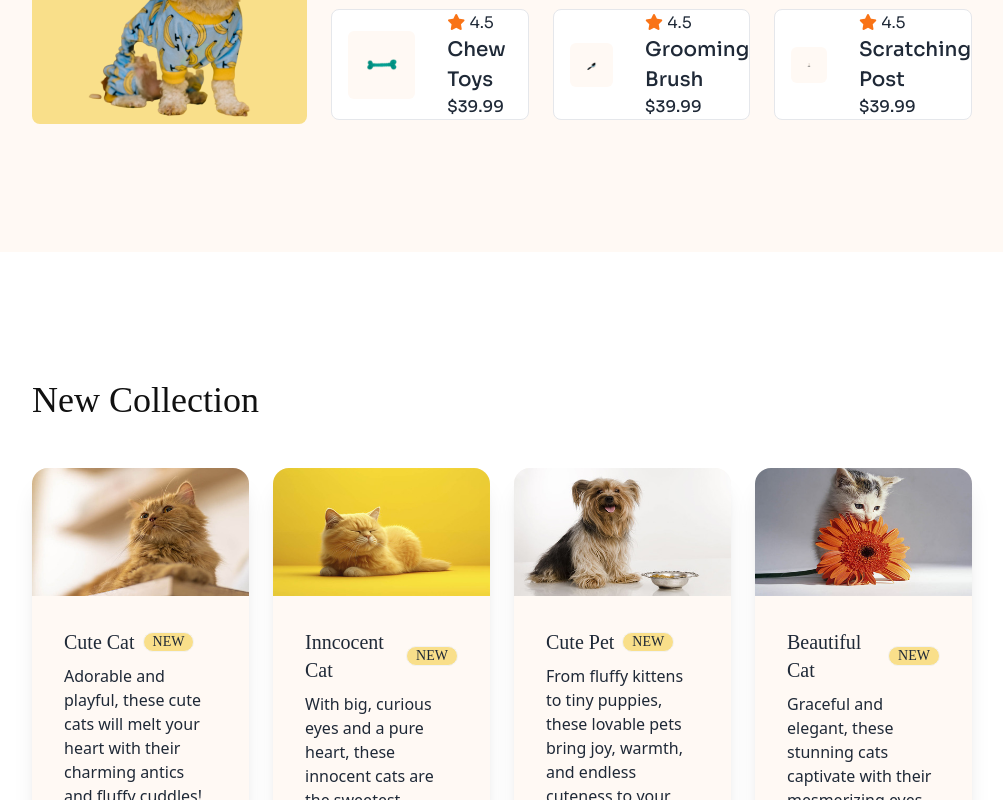
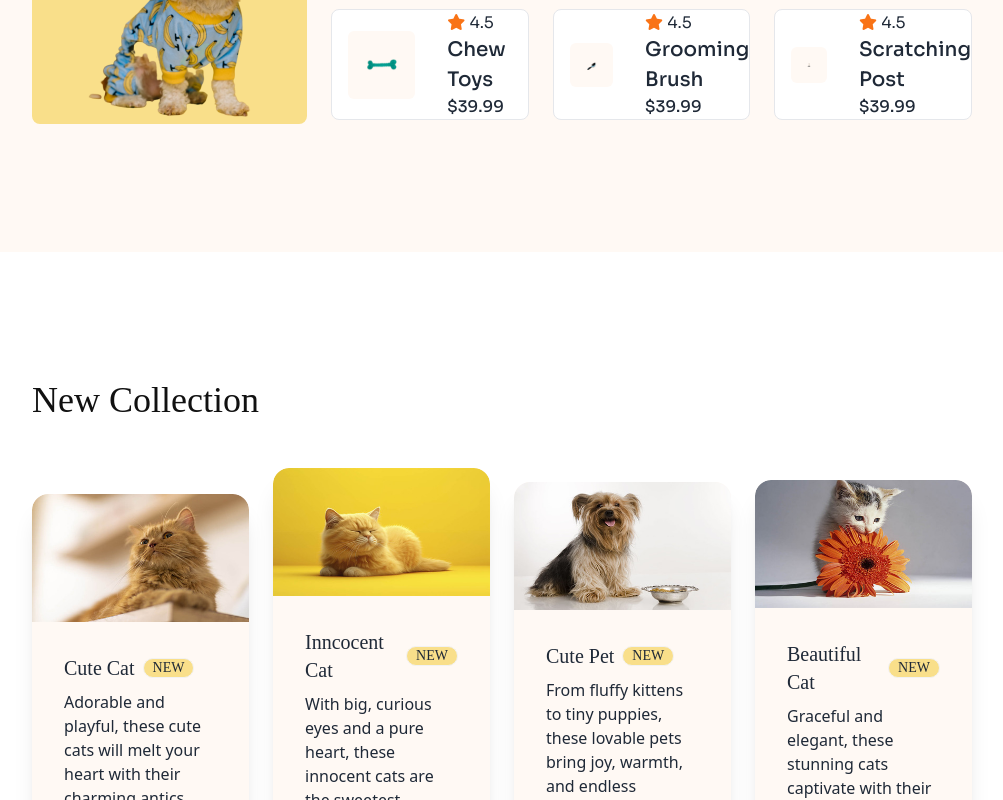
Before and after one commit to hanifsikder921/assignment-m-3, a plain HTML site: page index.html in a window 1280 px wide. Shown: the part 2000-2800 px from the top of the page, without its empty margins (138-1141 px from the left). Drawn offline with nearby package versions, Linux system fonts and the light colour scheme; a web font is replaced by a local one.

Commit message:
correction Done

```diff
--- a/index.html
+++ b/index.html
@@ -375,11 +375,11 @@
 
             <h2 class="font-normal adlam text-2xl lg:text-4xl text-tc mb-12">New Collection</h2>
 
-            <div class="flex flex-col lg:flex lg:flex-row lg:justify-between gap-6">
+            <div class="flex flex-col lg:flex lg:flex-row lg:justify-between gap-6 mx-auto items-center justify-center">
 
 
 
-                <div class="card bg-navbg w-96 shadow-xl duration-300 hover:-translate-y-6 cursor-pointer">
+                <div class="card bg-navbg w-96 shadow-xl duration-300 hover:-translate-y-6 cursor-pointer overflow-hidden">
                     <figure>
                         <img src="asset/top (1).jpg" alt="Shoes" />
                     </figure>
@@ -398,7 +398,7 @@
 
 
 
-                <div class="card bg-navbg w-96 shadow-xl duration-300 hover:-translate-y-6 cursor-pointer">
+                <div class="card bg-navbg w-96 shadow-xl duration-300 hover:-translate-y-6 cursor-pointer overflow-hidden">
                     <figure>
                         <img src="asset/top (2).jpg" alt="Shoes" />
                     </figure>
@@ -417,7 +417,7 @@
 
 
 
-                <div class="card bg-navbg w-96 shadow-xl duration-300 hover:-translate-y-6 cursor-pointer">
+                <div class="card bg-navbg w-96 shadow-xl duration-300 hover:-translate-y-6 cursor-pointer overflow-hidden">
                     <figure>
                         <img src="asset/top (3).jpg" alt="Shoes" />
                     </figure>
@@ -435,7 +435,7 @@
                 </div>
 
 
-                <div class="card bg-navbg w-96 shadow-xl duration-300 hover:-translate-y-6 cursor-pointer">
+                <div class="card bg-navbg w-96 shadow-xl duration-300 hover:-translate-y-6 cursor-pointer overflow-hidden">
                     <figure>
                         <img src="asset/top (4).jpg" alt="Shoes" />
                     </figure>
```
